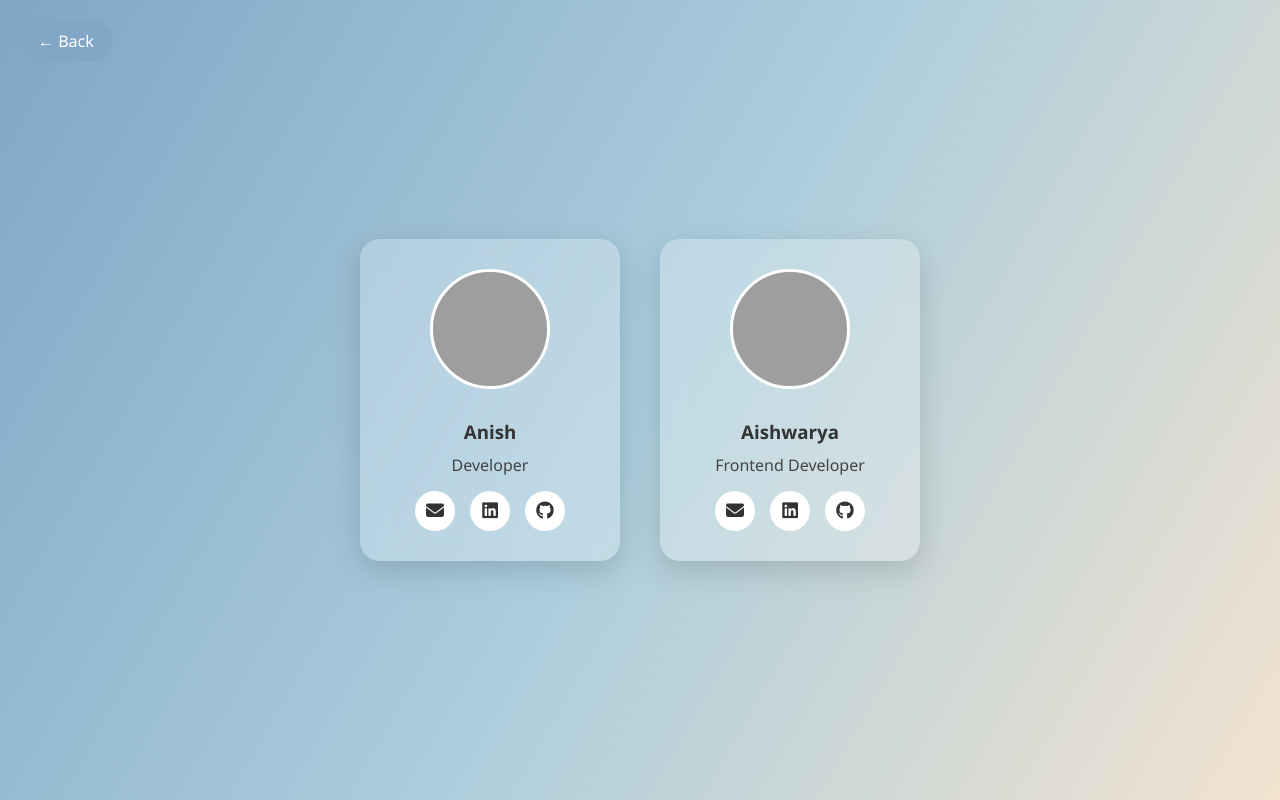
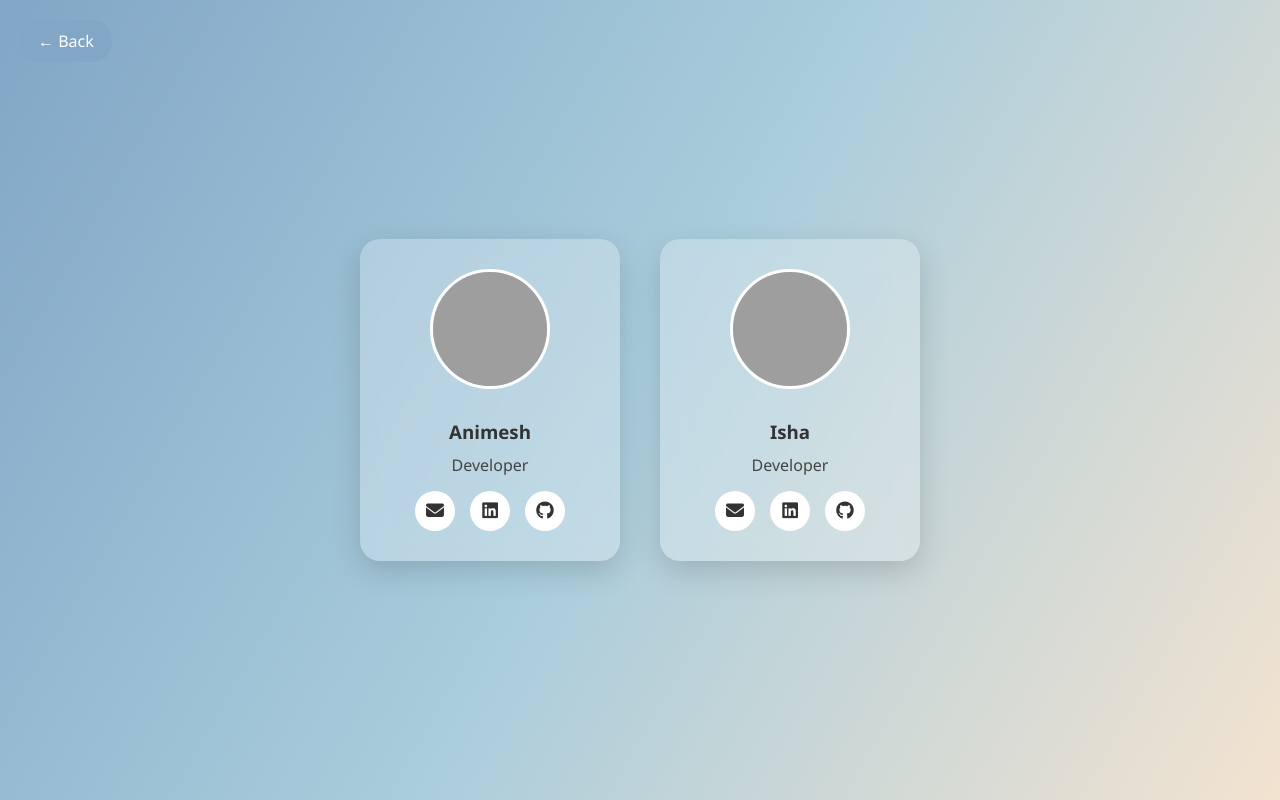
Before and after one commit to Animesh-in-06/blueb, a plain HTML site: page team.html in a window 1280 px wide. Drawn offline with Linux system fonts and the light colour scheme; grey boxes are pictures that could not be loaded.

Commit message:
Update team.html

```diff
--- a/team.html
+++ b/team.html
@@ -135,7 +135,7 @@ transform:scale(1.15);
 
 <img src="https://i.pravatar.cc/150?img=5">
 
-<h3>Anish</h3>
+<h3>Animesh</h3>
 <p>Developer</p>
 
 <div class="social">
@@ -162,8 +162,8 @@ transform:scale(1.15);
 
 <img src="https://i.pravatar.cc/150?img=8">
 
-<h3>Aishwarya</h3>
-<p>Frontend Developer</p>
+<h3>Isha</h3>
+<p>Developer</p>
 
 <div class="social">
 
@@ -171,7 +171,7 @@ transform:scale(1.15);
 <i class="fa-solid fa-envelope"></i>
 </a>
 
-<a href="https://www.linkedin.com/in/aishwarya-kanekar-a51923341?utm_source=share&utm_campaign=share_via&utm_content=profile&utm_medium=android_app" target="_blank">
+<a href="https://www.linkedin.com/in/isha-ganvir-8a666538a ">
 <i class="fa-brands fa-linkedin"></i>
 </a>
 
```
